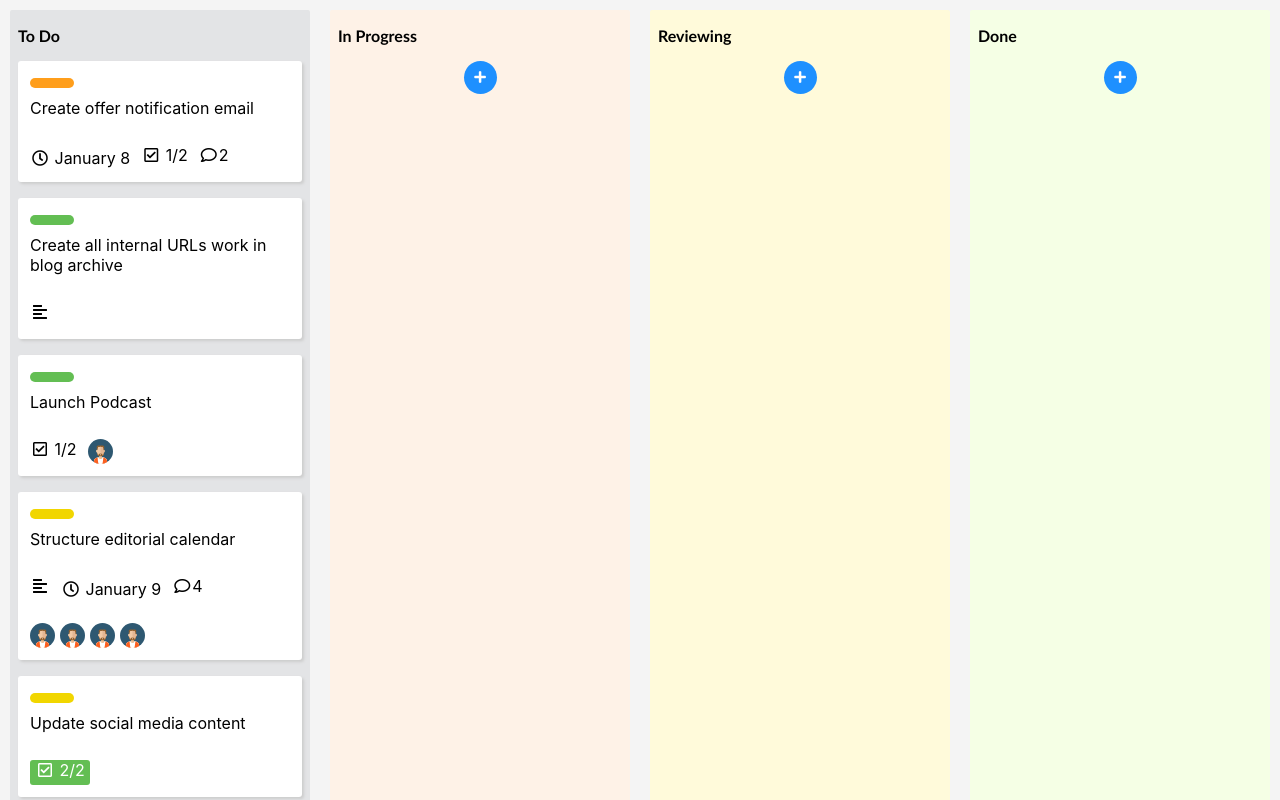
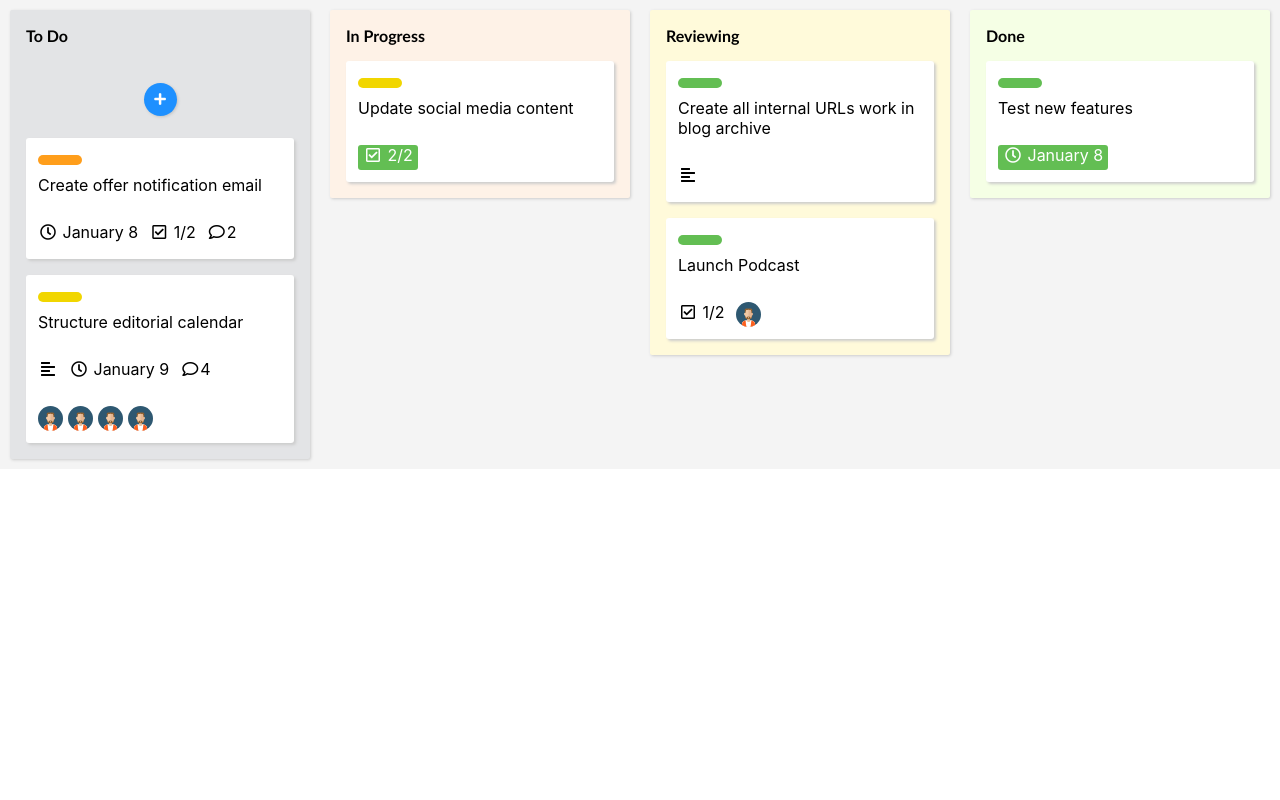
Before and after one commit to DouglasFeliphe/trello-clone-react, a React (Create React App) app: page / in a window 1280 px wide. Shown: the top 800 px of the page. Built offline with nearby package versions, Linux system fonts and the light colour scheme.

Commit message:
[ADD] Inserir botão 'criar card'(+) ao início da coluna 'to do'

```diff
--- a/src/App.css
+++ b/src/App.css
@@ -8,17 +8,22 @@ p {
   flex-direction: row;
   justify-content: flex-start;
   background: #f4f4f4;
-  height: 100vh;
+  /* height: 100vh; */
+  height: 100%;
+  /* border: 1px solid #000; */
 }
 
 .column {
   width: 300px;
-  height: 100vh;
+  /* height: 100vh; */
+  height: 100%;
   margin: 10px;
-  padding: 0px 8px;
+  padding: 0px 16px;
   border-radius: 2px;
   display: flex;
   flex-direction: column;
+  box-shadow: 1px 1px 3px #ccc;
+  /* border: 1px solid #000; */
 }
 
 .column-title {
@@ -50,6 +55,9 @@ p {
   flex-direction: column;
   justify-content: space-between;
   box-shadow: 2px 2px 3px #ccc;
+}
+.card:hover {
+  border: 1px solid #000;
 }
 
 .card-label {
@@ -125,9 +133,11 @@ p {
 
 button.btn {
   background-color: dodgerblue;
+  margin: 22px 0;
   height: 33px;
   width: 33px;
   border-radius: 33px;
+  box-shadow: 1px 1px 3px #c2c2c2;
   border: none;
 }
 
--- a/src/App.jsx
+++ b/src/App.jsx
@@ -6,6 +6,7 @@ import Column from "./Components/Column";
 import Card from "./Components/Card";
 import { COLUMN_NAMES } from "./constants";
 import { mock_tasks } from "./tasks";
+import ButtonIcon from "./Components/ButtonIcon";
 
 import "./App.css";
 
@@ -54,6 +55,30 @@ const App = () => {
       ));
   };
 
+  function handleCreateNewCard() {
+    // to do - create a task(Card) in 'to do' column on click button
+    // the card will have a title and a priority label
+    let cont = 10;
+    const task_name = window.prompt("Informe o título do card: ");
+
+    const new_task = {
+      id: "11",
+      name: "Test Task",
+      description: "",
+      deadline: "",
+      files: [],
+      comments: [],
+      checklist: [],
+      users: [],
+      priority: "baixa",
+      column: COLUMN_NAMES.DO_IT,
+    };
+
+    setItems([...items, new_task]);
+
+    alert("Card created successfully.");
+  }
+
   const { DO_IT, IN_PROGRESS, AWAITING_REVIEW, DONE } = COLUMN_NAMES;
 
   return (
@@ -61,6 +86,7 @@ const App = () => {
       <div className="container">
         <DndProvider backend={isMobile ? TouchBackend : HTML5Backend}>
           <Column title={DO_IT} className="do-it-column">
+            <ButtonIcon onClick={handleCreateNewCard} />
             {returnItemsForColumn(DO_IT)}
           </Column>
           <Column title={IN_PROGRESS} className="in-progress-column">
--- /dev/null
+++ b/src/Components/ButtonIcon/index.jsx
@@ -0,0 +1,14 @@
+import React from "react";
+import "../../App.css";
+
+function ButtonIcon({ onClick }) {
+  return (
+    <div style={{ display: "flex", justifyContent: "center" }}>
+      <button className="btn" onClick={onClick}>
+        <i className="fa fa-plus" style={{ color: "white" }}></i>
+      </button>
+    </div>
+  );
+}
+
+export default ButtonIcon;
--- a/src/Components/Card/index.jsx
+++ b/src/Components/Card/index.jsx
@@ -168,8 +168,9 @@ const Card = ({
                   ? "card-action-item --today"
                   : deadline === dateTomorrow
                   ? "card-action-item --overdue"
-                  : done && "card-action-item --completed"
-                // : "card-action-item"
+                  : done
+                  ? "card-action-item --completed"
+                  : "card-action-item"
               }
             >
               <i className="far fa-clock" />{" "}
--- a/src/Components/Column/index.jsx
+++ b/src/Components/Column/index.jsx
@@ -2,7 +2,7 @@ import { useDrop } from "react-dnd";
 import { COLUMN_NAMES } from "../../constants";
 import "../../App.css";
 
-const Column = ({ children, className, title }) => {
+const Column = ({ children, className, title, onClickButton }) => {
   const [{ isOver, canDrop }, drop] = useDrop({
     accept: "Our first type",
     drop: () => ({ name: title }),
@@ -46,12 +46,6 @@ const Column = ({ children, className, title }) => {
     >
       <p className="column-title">{title}</p>
       {children}
-      {/* <button className="btn">+</button> */}
-      <div style={{ display: "flex", justifyContent: "center" }}>
-        <button className="btn">
-          <i className="fa fa-plus" style={{ color: "white" }}></i>
-        </button>
-      </div>
     </div>
   );
 };
--- a/src/tasks.js
+++ b/src/tasks.js
@@ -1,6 +1,6 @@
 import { COLUMN_NAMES } from "./constants";
 
-const { DO_IT } = COLUMN_NAMES;
+const { DO_IT, AWAITING_REVIEW, IN_PROGRESS, DONE } = COLUMN_NAMES;
 
 export const mock_tasks = [
   {
@@ -45,7 +45,7 @@ export const mock_tasks = [
     checklist: [],
     users: [],
     priority: "baixa",
-    column: DO_IT,
+    column: AWAITING_REVIEW,
   },
   {
     id: 3,
@@ -68,7 +68,7 @@ export const mock_tasks = [
     ],
     users: [{ id: 1, name: "John Doe" }],
     priority: "baixa",
-    column: DO_IT,
+    column: AWAITING_REVIEW,
   },
   {
     id: 4,
@@ -125,7 +125,7 @@ export const mock_tasks = [
     ],
     users: [],
     priority: "media",
-    column: DO_IT,
+    column: IN_PROGRESS,
   },
   {
     id: 6,
@@ -137,6 +137,6 @@ export const mock_tasks = [
     checklist: [],
     users: [],
     priority: "baixa",
-    column: DO_IT,
+    column: DONE,
   },
 ];
```
Also changed, not shown: 1 other file (tests, documents, lock files or other folders).
